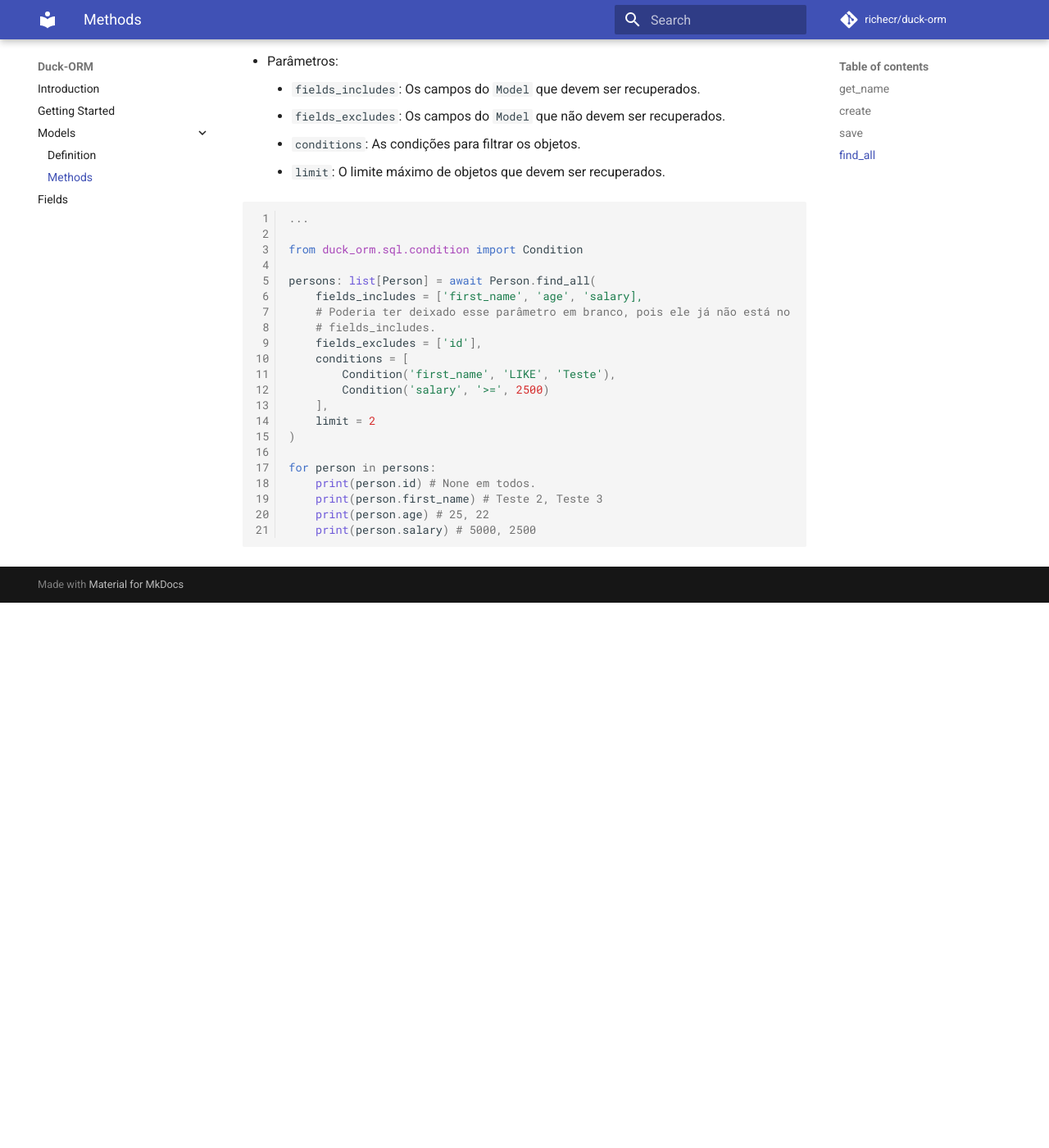
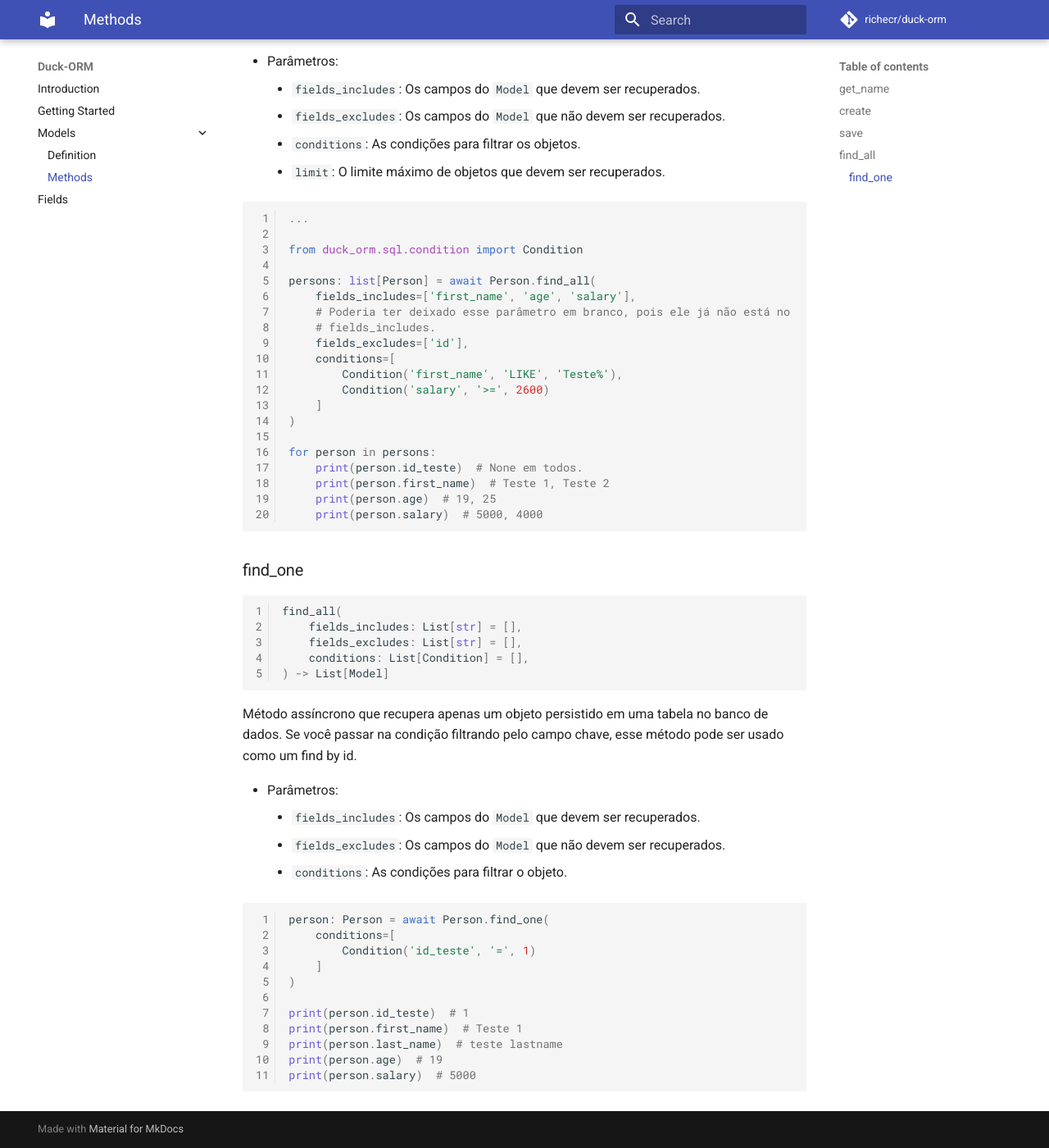
Before and after one commit to richecr/duck-orm, an MkDocs documentation site: the page built from docs/models/methods.md, in a window 1280 px wide and 1400 px high, scrolled down 2199 px. Shown: the whole window at 82% size. Built offline with MkDocs 1.6.1 and Material for MkDocs 9.7.7, drawn with Linux system fonts in a browser that asks for light colours; comment, search, counter and statistics services are not loaded; before the commit the page ends 2934 px from its top, so only the background shows below that.

Commit message:
add documentation find_one function

````diff
--- a/docs/models/methods.md
+++ b/docs/models/methods.md
@@ -117,20 +117,52 @@ banco de dados.
 from duck_orm.sql.condition import Condition
 
 persons: list[Person] = await Person.find_all(
-    fields_includes = ['first_name', 'age', 'salary],
+    fields_includes=['first_name', 'age', 'salary'],
     # Poderia ter deixado esse parâmetro em branco, pois ele já não está no
     # fields_includes.
-    fields_excludes = ['id'],
-    conditions = [
-        Condition('first_name', 'LIKE', 'Teste'),
-        Condition('salary', '>=', 2500)
-    ],
-    limit = 2
+    fields_excludes=['id'],
+    conditions=[
+        Condition('first_name', 'LIKE', 'Teste%'),
+        Condition('salary', '>=', 2600)
+    ]
 )
 
 for person in persons:
-    print(person.id) # None em todos.
-    print(person.first_name) # Teste 2, Teste 3
-    print(person.age) # 25, 22
-    print(person.salary) # 5000, 2500
+    print(person.id_teste)  # None em todos.
+    print(person.first_name)  # Teste 1, Teste 2
+    print(person.age)  # 19, 25
+    print(person.salary)  # 5000, 4000
 ```
+
+### find_one
+
+``` python
+find_all(
+    fields_includes: List[str] = [],
+    fields_excludes: List[str] = [],
+    conditions: List[Condition] = [],
+) -> List[Model]
+```
+
+Método assíncrono que recupera apenas um objeto persistido em uma tabela no
+banco de dados. Se você passar na condição filtrando pelo campo chave, esse
+método pode ser usado como um find by id.
+
+- Parâmetros:
+    - `fields_includes`: Os campos do `Model` que devem ser recuperados.
+    - `fields_excludes`: Os campos do `Model` que não devem ser recuperados.
+    - `conditions`: As condições para filtrar o objeto.
+
+``` python
+person: Person = await Person.find_one(
+    conditions=[
+        Condition('id_teste', '=', 1)
+    ]
+)
+
+print(person.id_teste)  # 1
+print(person.first_name)  # Teste 1
+print(person.last_name)  # teste lastname
+print(person.age)  # 19
+print(person.salary)  # 5000
+```
````
